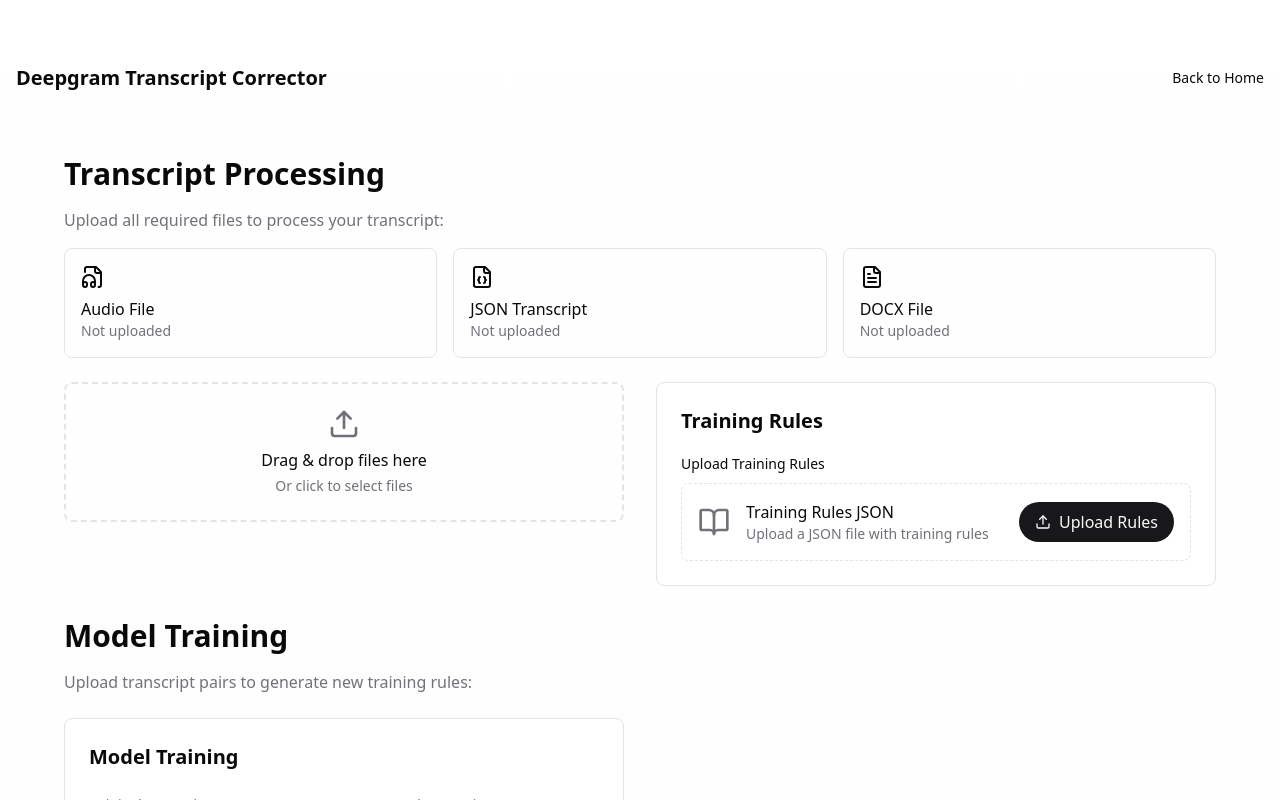
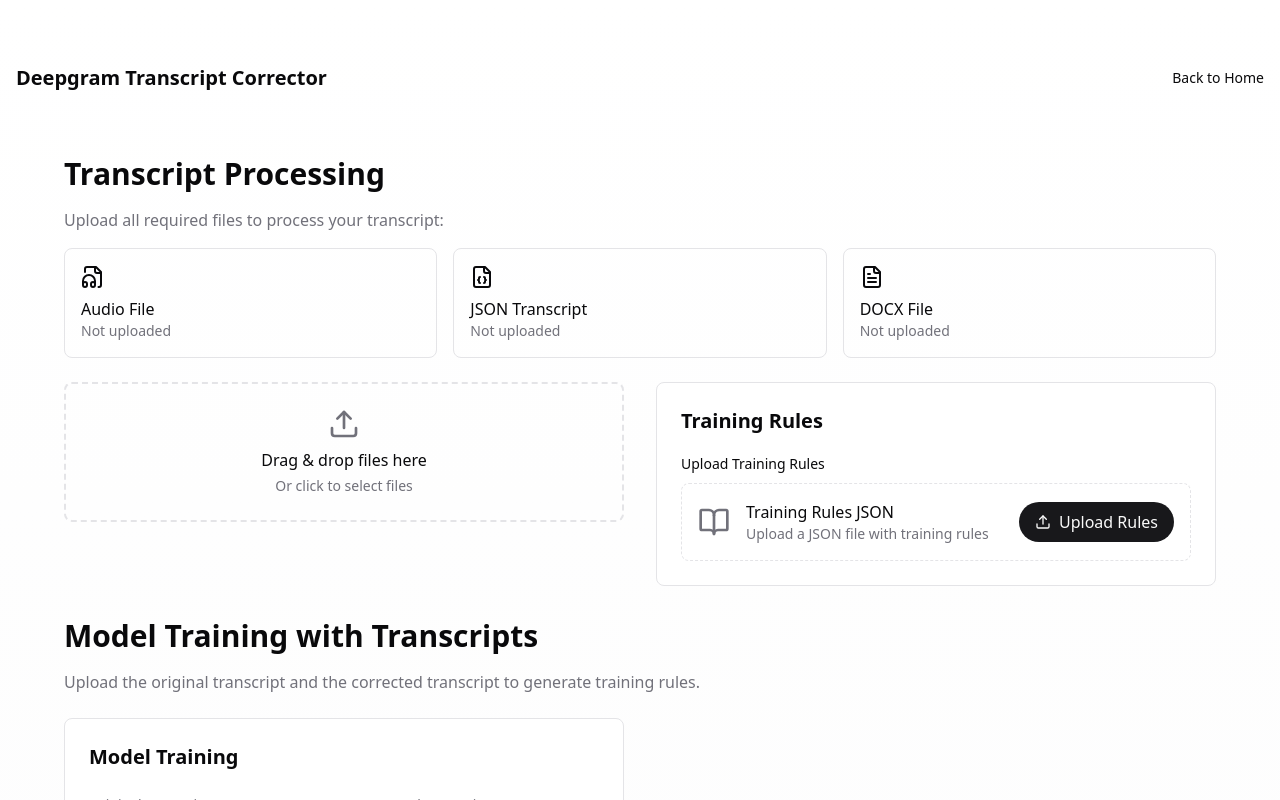
Before and after one commit to jameshorton2486/depopro, a React (Vite) app: page /upload in a window 1280 px wide. Shown: the top 800 px of the page. Built offline with nearby package versions, Linux system fonts and the light colour scheme.

Commit message:
Refactor Model Training component
Updated component name and description text to clarify its function.

```diff
--- a/src/pages/Upload.tsx
+++ b/src/pages/Upload.tsx
@@ -441,9 +441,9 @@ const UploadPage = () => {
             className="space-y-6"
           >
             <div>
-              <h1 className="text-3xl font-bold mb-4">Model Training</h1>
+              <h1 className="text-3xl font-bold mb-4">Model Training with Transcripts</h1>
               <p className="text-muted-foreground mb-4">
-                Upload transcript pairs to generate new training rules:
+                Upload the original transcript and the corrected transcript to generate training rules.
               </p>
             </div>
 
```
